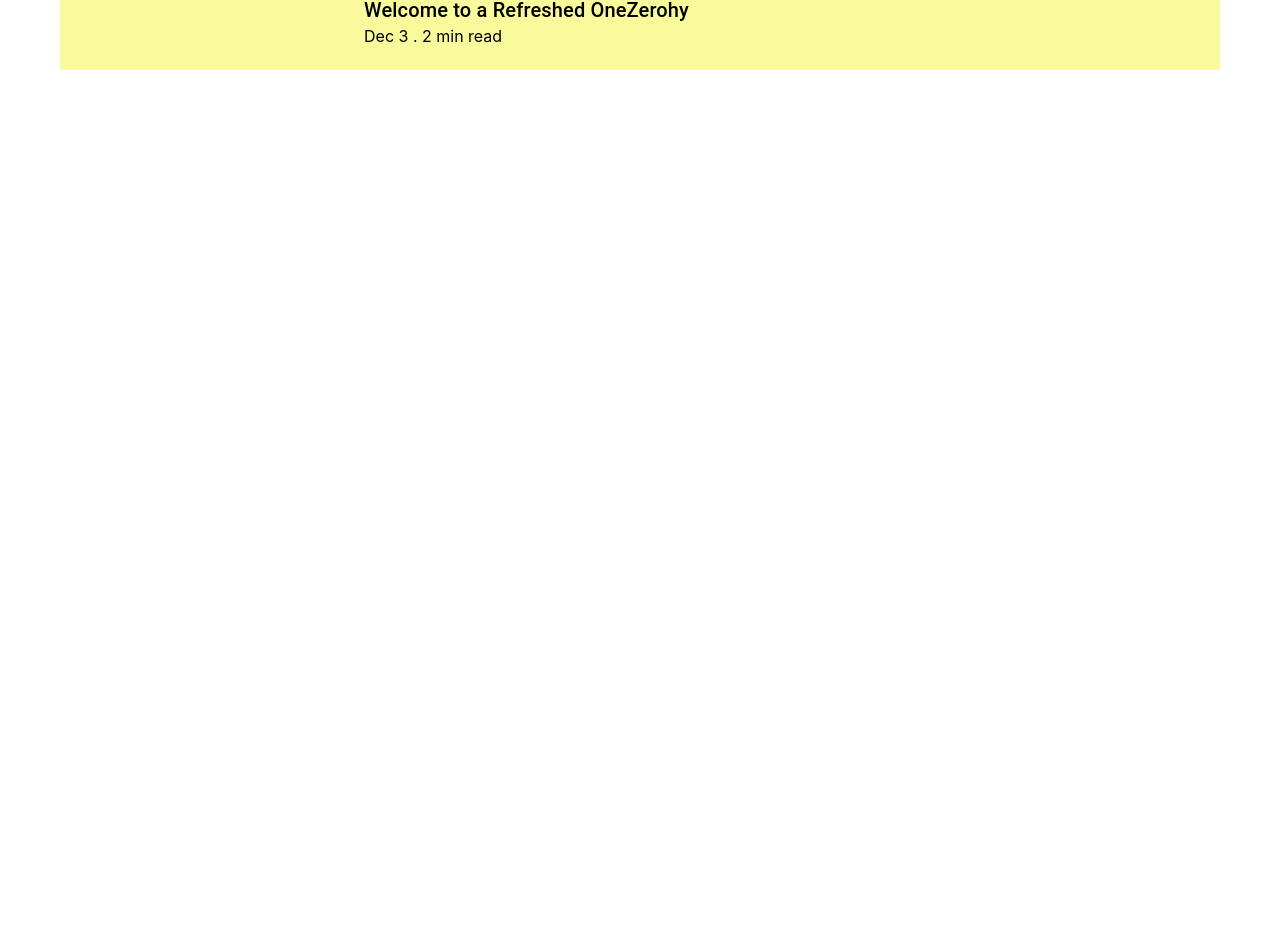
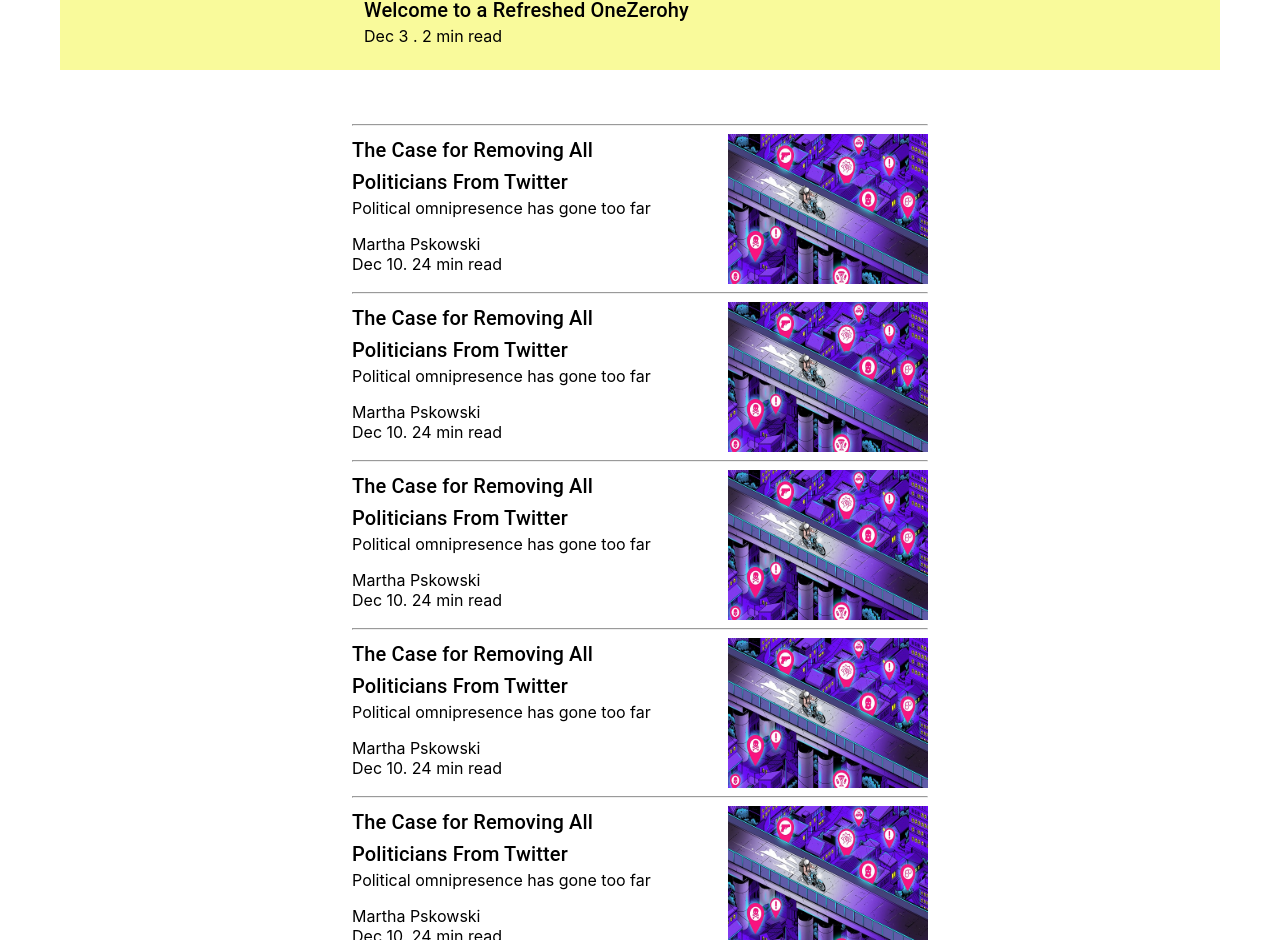
Before and after one commit to mkarnoto24/DumbwaysdotID-Medium_MohKarnoto_DW13HTZVJ, a React (Create React App) app: page / in a window 1280 px wide. Shown: the part 1860-2800 px from the top of the page. Before the commit the page ends 1980 px from the top, so only its background shows below. Built offline with nearby package versions, Linux system fonts and the light colour scheme.

Commit message:
update ArtikelCAtegoryPage.js,CategoryPage add ArtikelCategoryPageBawah.js,gbrartikrl_onezero2.jpeg

```diff
--- a/src/components/ArtikelCategoryPage.js
+++ b/src/components/ArtikelCategoryPage.js
@@ -62,7 +62,9 @@
                             src={this.props.img} alt="gbr-artikel" />
                     </div>
 
-                </Grid> </div>
+                </Grid>
+
+            </div>
         );
     }
 }
--- /dev/null
+++ b/src/components/ArtikelCategoryPageBawah.js
@@ -0,0 +1,32 @@
+import React, { Component } from 'react';
+import Grid from '@material-ui/core/Grid';
+import Typography from '@material-ui/core/Typography';
+
+export default class ArtikelCategoryPageBawah extends Component {
+    render() {
+        return (
+            <div> <hr />
+                <Grid container spacing={2}>
+                    <Grid item xs={7} style={{ textAlign: 'left' }}>
+                        <div>
+                            <Typography variant="h6">{this.props.title}</Typography>
+                            <p style={{ marginTop: '0' }}>{this.props.subTitle}</p>
+                        </div>
+                        <div>
+                            <span>{this.props.author}</span><br />
+                            <span>{this.props.infoDate}</span>
+                        </div>
+                    </Grid>
+                    <Grid item xs={5}>
+                        <div>
+                            <img style={{
+                                width: '200px',
+                                height: '150px',
+                                float: 'right'
+                            }} src={this.props.img} alt="gbr-artikel" />
+                        </div>
+                    </Grid>
+                </Grid> </div>
+        );
+    }
+}
--- a/src/components/CategoryPage.js
+++ b/src/components/CategoryPage.js
@@ -3,10 +3,134 @@
 import './../App.css';
 import gmbIcon from './icon_medium.jpeg';
 import gbrartikel_onezero1 from './gbrartikel_onezero1.jpeg';
+import gbrartikel_onezero2 from './gbrartikel_onezero2.jpeg';
 import SearchIcon from '@material-ui/icons/Search';
 import NotificationsNoneIcon from '@material-ui/icons/NotificationsNone';
 import icononezero from './onezero.jpeg';
 import ArticleCategoryPage from './ArtikelCategoryPage';
+import ArtikelCategoryPageBawah from './ArtikelCategoryPageBawah';
+
+const artikelcategorybawah = [
+    {
+        id: 1,
+        img: gbrartikel_onezero2,
+        title: 'The Case for Removing All Politicians From Twitter',
+        subTitle: 'Political omnipresence has gone too far',
+        author: 'Martha Pskowski',
+        infoDate: 'Dec 10. 24 min read'
+
+    },
+    {
+        id: 2,
+        img: gbrartikel_onezero2,
+        title: 'The Case for Removing All Politicians From Twitter',
+        subTitle: 'Political omnipresence has gone too far',
+        author: 'Martha Pskowski',
+        infoDate: 'Dec 10. 24 min read'
+
+    },
+    {
+        id: 3,
+        img: gbrartikel_onezero2,
+        title: 'The Case for Removing All Politicians From Twitter',
+        subTitle: 'Political omnipresence has gone too far',
+        author: 'Martha Pskowski',
+        infoDate: 'Dec 10. 24 min read'
+
+    },
+    {
+        id: 4,
+        img: gbrartikel_onezero2,
+        title: 'The Case for Removing All Politicians From Twitter',
+        subTitle: 'Political omnipresence has gone too far',
+        author: 'Martha Pskowski',
+        infoDate: 'Dec 10. 24 min read'
+
+    },
+    {
+        id: 5,
+        img: gbrartikel_onezero2,
+        title: 'The Case for Removing All Politicians From Twitter',
+        subTitle: 'Political omnipresence has gone too far',
+        author: 'Martha Pskowski',
+        infoDate: 'Dec 10. 24 min read'
+
+    },
+    {
+        id: 6,
+        img: gbrartikel_onezero2,
+        title: 'The Case for Removing All Politicians From Twitter',
+        subTitle: 'Political omnipresence has gone too far',
+        author: 'Martha Pskowski',
+        infoDate: 'Dec 10. 24 min read'
+
+    },
+    {
+        id: 7,
+        img: gbrartikel_onezero2,
+        title: 'The Case for Removing All Politicians From Twitter',
+        subTitle: 'Political omnipresence has gone too far',
+        author: 'Martha Pskowski',
+        infoDate: 'Dec 10. 24 min read'
+
+    },
+    {
+        id: 8,
+        img: gbrartikel_onezero2,
+        title: 'The Case for Removing All Politicians From Twitter',
+        subTitle: 'Political omnipresence has gone too far',
+        author: 'Martha Pskowski',
+        infoDate: 'Dec 10. 24 min read'
+
+    },
+    {
+        id: 9,
+        img: gbrartikel_onezero2,
+        title: 'The Case for Removing All Politicians From Twitter',
+        subTitle: 'Political omnipresence has gone too far',
+        author: 'Martha Pskowski',
+        infoDate: 'Dec 10. 24 min read'
+
+    },
+    {
+        id: 10,
+        img: gbrartikel_onezero2,
+        title: 'The Case for Removing All Politicians From Twitter',
+        subTitle: 'Political omnipresence has gone too far',
+        author: 'Martha Pskowski',
+        infoDate: 'Dec 10. 24 min read'
+
+    },
+    {
+        id: 11,
+        img: gbrartikel_onezero2,
+        title: 'The Case for Removing All Politicians From Twitter',
+        subTitle: 'Political omnipresence has gone too far',
+        author: 'Martha Pskowski',
+        infoDate: 'Dec 10. 24 min read'
+
+    },
+    {
+        id: 12,
+        img: gbrartikel_onezero2,
+        title: 'The Case for Removing All Politicians From Twitter',
+        subTitle: 'Political omnipresence has gone too far',
+        author: 'Martha Pskowski',
+        infoDate: 'Dec 10. 24 min read'
+
+    },
+    {
+        id: 13,
+        img: gbrartikel_onezero2,
+        title: 'The Case for Removing All Politicians From Twitter',
+        subTitle: 'Political omnipresence has gone too far',
+        author: 'Martha Pskowski',
+        infoDate: 'Dec 10. 24 min read'
+
+    },
+
+
+];
 
 const artikelcategory = [
     {
@@ -89,6 +213,17 @@
                         </div>
                     </Grid>
                 </Grid>
+
+                <div style={{ width: '50%', margin: '0 auto' }}>
+                    {artikelcategorybawah.map(item =>
+                        <ArtikelCategoryPageBawah
+                            title={item.title}
+                            subTitle={item.subTitle}
+                            author={item.author}
+                            infoDate={item.infoDate}
+                            img={item.img}
+                        />)}
+                </div>
             </div>
         );
     }
```
Also changed, not shown: src/components/gbrartikel_onezero2.jpeg (added).
